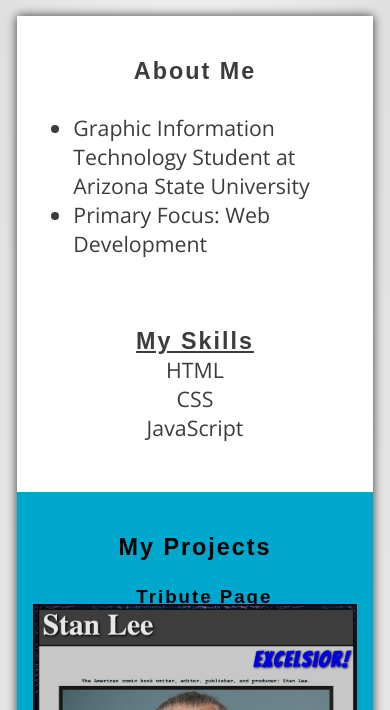
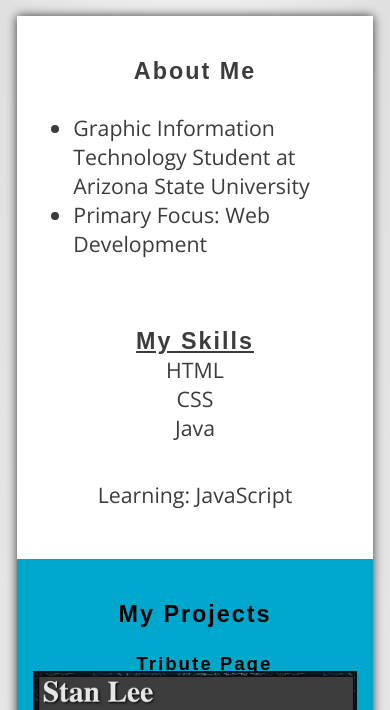
Before and after one commit to taykcreative/Portfolio, a plain HTML site: page index.html in a window 390 px wide. Shown: the part 390-1100 px from the top of the page. Drawn offline with nearby package versions, Linux system fonts and the light colour scheme; a web font is replaced by a local one.

Commit message:
Update index.html
Added my current skills (from mobile)

```diff
--- a/index.html
+++ b/index.html
@@ -44,7 +44,9 @@
                     <ul>
                             <li>HTML</li>
                             <li>CSS</li>
-                            <li>JavaScript</li>
+                            <li>Java</li>
+                            <br>
+                            <li>Learning: JavaScript</li>
                     </ul>
                 </div>
             </section>
```
